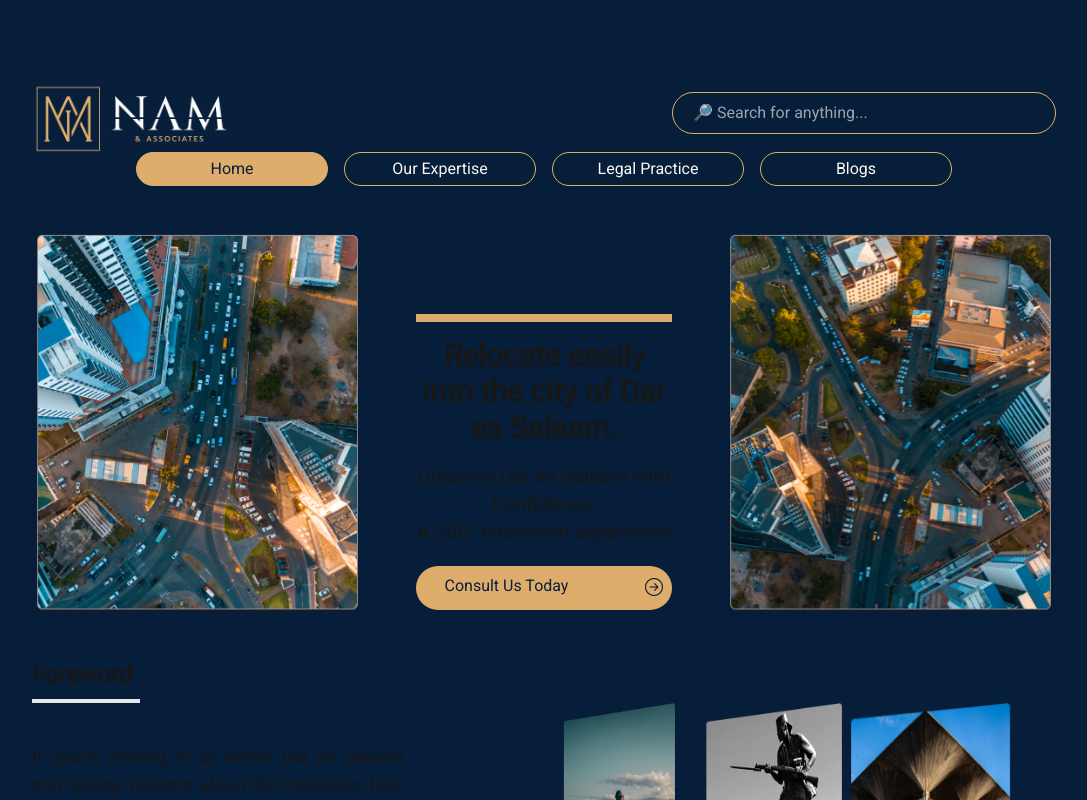
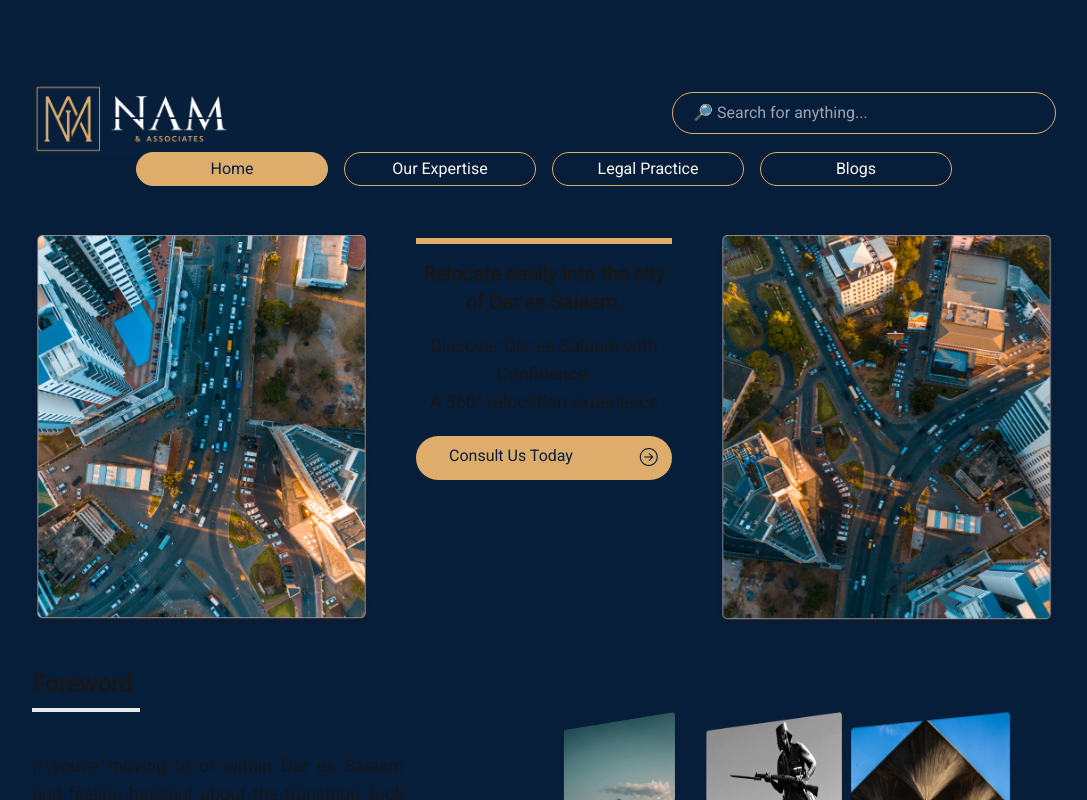
Before and after one commit to genie360s/nam-website, a Next.js app in the folder nam/: page / in a window 1280 px wide. Shown: the top 800 px of the page, without its empty margins (96-1183 px from the left). Built offline with nearby package versions, Linux system fonts and the light colour scheme; a web font is replaced by a local one.

Commit message:
add: responsive cards for legal , blogs and expertise

```diff
--- a/nam/src/app/Blogs/page.tsx
+++ b/nam/src/app/Blogs/page.tsx
@@ -44,7 +44,7 @@ export default function Blogs() {
       </div>
       {/* the services */}
 
-      <div className="mx-auto mt-[10vh] w-[60vw] grid grid grid-rows-1 grid-flow-col grid-cols-3 gap-4  ">
+      <div className="mx-auto mt-[10vh] w-[60vw] grid sm:grid-flow-row sm:grid-auto-rows  lg:grid-rows-1    lg:grid-cols-3 md:grid-cols-2  gap-4  ">
         <BlogCard />
         <BlogCard />
         <BlogCard />
--- a/nam/src/app/Expertise/page.tsx
+++ b/nam/src/app/Expertise/page.tsx
@@ -46,7 +46,7 @@ export default function Expertise() {
       </div>
       {/* the services */}
 
-      <div className="mx-auto mt-[10vh] w-[60vw] grid grid grid-rows-3 grid-flow-col grid-cols-3 gap-4  ">
+      <div className="mx-auto mt-[10vh] w-[60vw] grid sm:grid-flow-row sm:grid-auto-rows lg:grid-rows-3 lg:grid-flow-col lg:grid-cols-3 md:grid-cols-2 gap-4  ">
         <ExpertiseCard
           imageUrl="/images/expertise/orientation_tour.jpeg"
           buttonText="Orientation Tour"
--- a/nam/src/app/Legal/page.tsx
+++ b/nam/src/app/Legal/page.tsx
@@ -42,13 +42,13 @@ export default function Legal() {
       </div>
       {/* the services */}
 
-      <div className="mx-auto mt-[10vh] w-[60vw] grid grid grid-rows-2 grid-flow-col grid-cols-3 gap-4  ">
+      <div className="mx-auto mt-[10vh] w-[60vw] grid sm:grid-flow-row sm:grid-auto-rows lg:grid-rows-2 lg:grid-flow-col lg:grid-cols-3 md:grid-cols-2 gap-4  ">
         <LegalCard
           imageUrl="/images/legal/corporate_commercial.jpeg"
           buttonText="Corporate & Commercial Law"
           modalContent={
             <div className="text-center text-brand-blue flex items-center justify-center ">
-              <div className="font-bold text-center text-xl mb-4 absolute top-[5vh] flex items-center justify-center">
+              <div className="font-bold text-center text-xl mb-4 absolute top-[5vh] flex items-center justify-center ">
                 Corporate & Commercial Law
               </div>
               <div className="top-10">
--- a/nam/src/app/components/blogCard.tsx
+++ b/nam/src/app/components/blogCard.tsx
@@ -2,9 +2,9 @@
 
 export default function BlogCard() {
     return (
-        <div className="col-span-1 h-48 bg-white rounded-lg border-2 shadow-lg border-brand-copper cursor-pointer relative flex items-center justify-center bg-[url('/images/office.jpg')] bg-cover">
+        <div className="col-span-1 h-48 bg-white rounded-lg border-2 shadow-lg border-brand-copper cursor-pointer relative flex items-center justify-center bg-[url('/images/office.jpg')] bg-cover mb-6">
             <div className="absolute bottom-0 w-full bg-brand-copper h-10 cursor-pointer">
-                <div className="font-bold absolute left-0 text-brand-blue text-xs text-justify w-[15vw] p-2">
+                <div className="font-bold absolute left-0 text-brand-blue text-xs text-justify w-[15em] p-2">
                     Setting Up a Firm in Tanzania - A Step by Step Guide
                 </div>
                 <div className="absolute right-0 bottom-0 text-brand-blue"><i className="text-2xl bi bi-book p-2"></i></div>
--- a/nam/src/app/components/legalCard.tsx
+++ b/nam/src/app/components/legalCard.tsx
@@ -27,7 +27,7 @@ export default function LegalCard({ imageUrl, buttonText, modalContent }: LegalC
           onClick={toggleModal} // Open modal on button click
           className="absolute bottom-4 rounded-full bg-brand-copper text-brand-blue h-9 flex items-center justify-center cursor-pointer font-semibold"
         >
-          <span className="px-6 py-3">{buttonText}</span>
+          <span className="px-6 py-3 sm:text-base">{buttonText}</span>
         </button>
       </div>
 
--- a/nam/src/app/page.tsx
+++ b/nam/src/app/page.tsx
@@ -35,8 +35,9 @@ export default function Home() {
         </div>
       </div>
       <NavBar />
-      <div className="flex justify-content gap-x-4 mx-auto mt-10 w-[80vw]">
-        <div className="flex-1  w-96 ">
+      <div className="lg:flex justify-content gap-x-4 lg:gap-x-1 mx-auto mt-10 w-[80vw] md:grid md:grid md:grid-cols-1">
+        {/* @todo: responsiveness ,landing page , footer , harmburger menu */}
+        <div className="flex-1  w-96  ">
           <Image
             src="/images/left-dar-img.png"
             alt="Nam & Associates"
@@ -44,20 +45,20 @@ export default function Home() {
             height={430}
           />
         </div>
-        <div className="flex-1 flex flex-col  w-96 ">
-          <div className="mt-[10vh]">
-            <div className="mx-auto bg-brand-copper w-[20vw] h-[1vh]"></div>
-            <div className="mx-auto font-semibold text-3xl w-[20vw] text-center mt-4 ">
+        <div className="flex-1 flex flex-col  w-96  ">
+          <div className="mt-[10vh] lg:mt-[0.5vh]">
+            <div className="mx-auto bg-brand-copper w-[20vw] h-[1vh] lg:h-[0.7vh]"></div>
+            <div className="mx-auto font-semibold text-3xl lg:text-xl w-[20vw] text-center mt-4 ">
               Relocate easily into the city of Dar es Salaam.
             </div>
-            <div className="mx-auto font-normal text-xl w-[20vw] text-center mt-4 ">
+            <div className="mx-auto font-normal text-lg w-[20vw] text-center mt-4 ">
               Discover Dar es Salaam with Confidence: <br /> A 360° relocation
               experience
             </div>
             <div className="mx-auto  flex  text-center mt-5 w-[20vw] rounded-full bg-brand-copper  text-brand-blue">
-              <div className="flex-auto py-2">Consult Us Today </div>
+              <div className="flex-auto py-2 lg:text-base">Consult Us Today </div>
               <div className="flex-auto animate-slidy py-2">
-                <i className="bi bi-arrow-right-circle  text-lg "></i>
+                <i className="bi bi-arrow-right-circle  text-lg lg:-ml-[1.5vw] "></i>
               </div>
             </div>
           </div>
```
